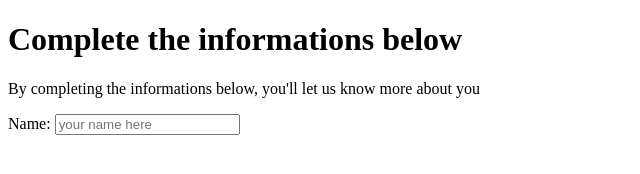
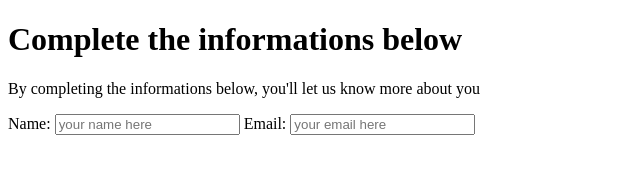
Before and after one commit to Chrissiku/projectChrisChahine, a plain HTML site: page index.html in a window 1280 px wide. Shown: the whole page, without its empty margins (0-640 px from the left). Drawn offline with Linux system fonts and the light colour scheme.

Commit message:
Finish stories 5 and 6

```diff
--- a/index.html
+++ b/index.html
@@ -20,6 +20,16 @@
         placeholder="your name here"
         required
       />
+
+      <label for="email">Email:</label>
+      <input
+        type="email"
+        id="email"
+        name="email"
+        placeholder="your email here"
+        required
+      />
+
     </form>
 
     <script src="https://cdn.freecodecamp.org/testable-projects-fcc/v1/bundle.js"></script>
```
